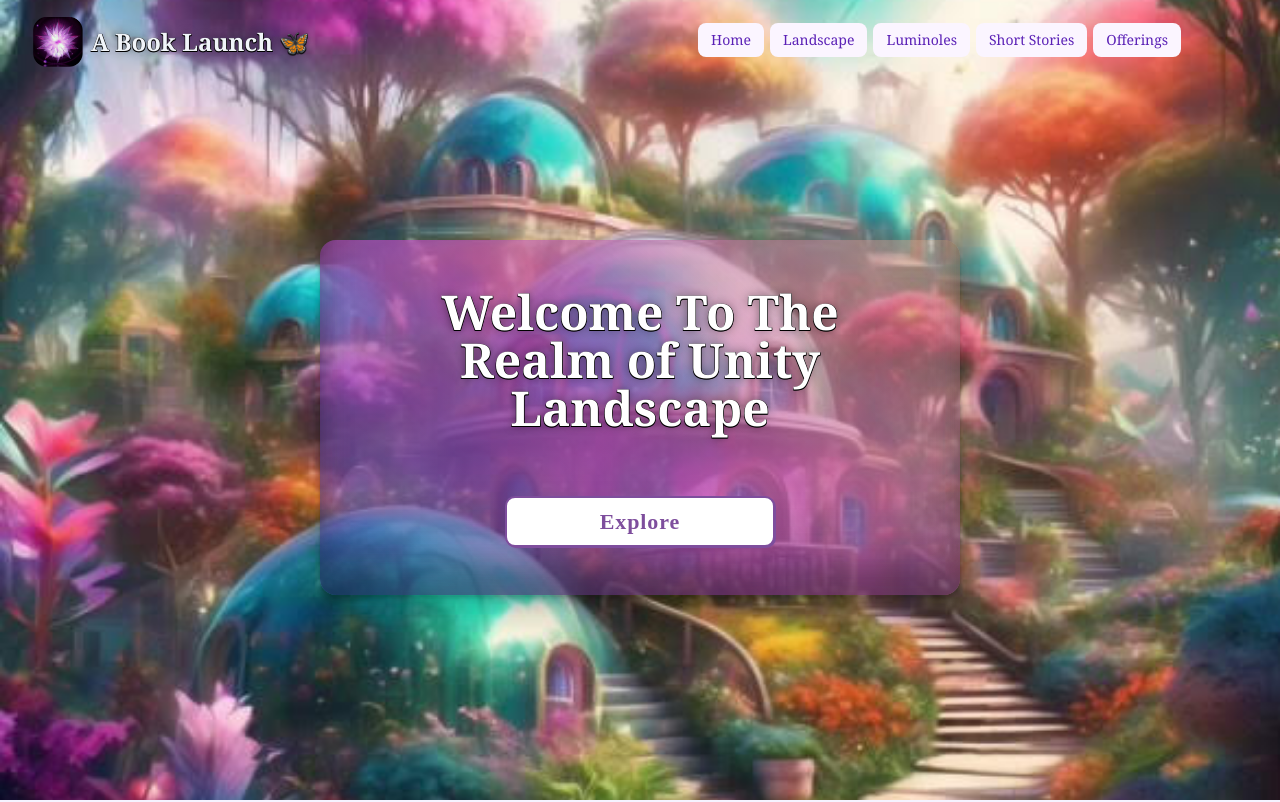
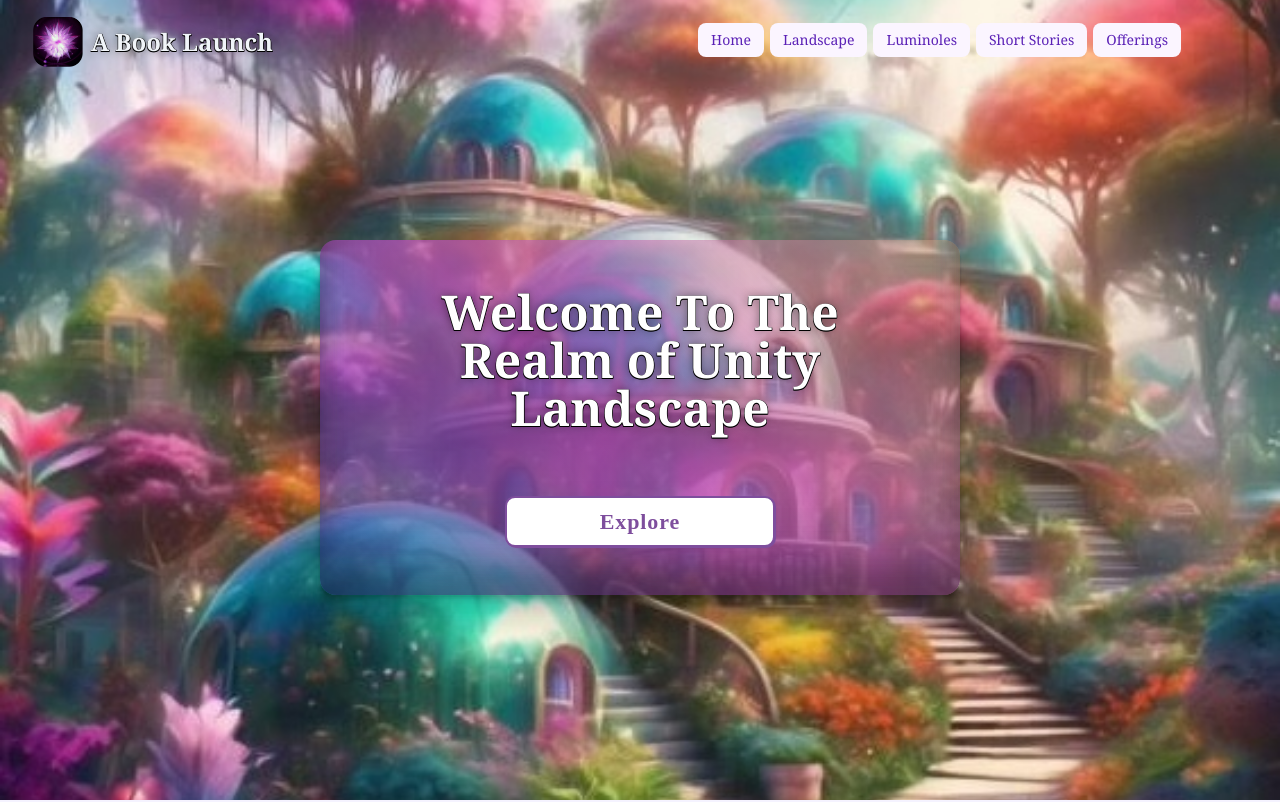
Before and after one commit to keanedwards1/marie, a Next.js app: page /landscape in a window 1280 px wide. Shown: the top 802 px of the page. Built offline with nearby package versions, Linux system fonts and the light colour scheme.

Commit message:
minor changes

```diff
--- a/src/components/Nav.tsx
+++ b/src/components/Nav.tsx
@@ -18,8 +18,9 @@ export default function Nav() {
     return () => window.removeEventListener("resize", handleResize);
   }, []);
 
-  // Check if the current route is /landscape
+  // Check if the current route is ___
   const isLandscapePage = router.pathname === "/landscape";
+  const isHomePage = router.pathname === "/";
 
   return (
     <nav className="navbar p-4 z-40 flex flex-wrap justify-between items-center">
@@ -37,7 +38,7 @@ export default function Nav() {
             height={50}
             priority
           />
-          A Book Launch 🦋{" "}
+          A Book Launch {isHomePage && "🦋"}
         </Link>
       </div>
       <button
```
Also changed, not shown: public/images/azure-village.jpg.
